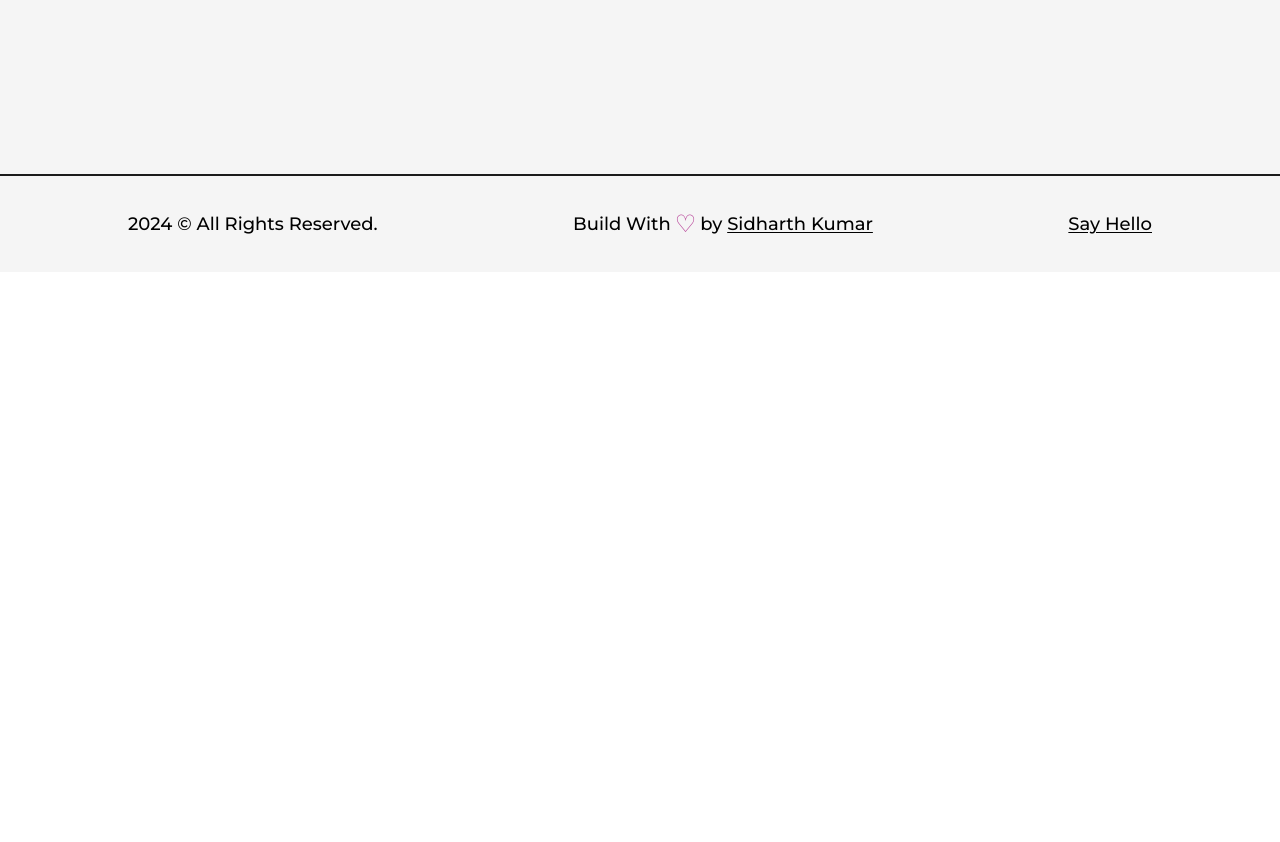
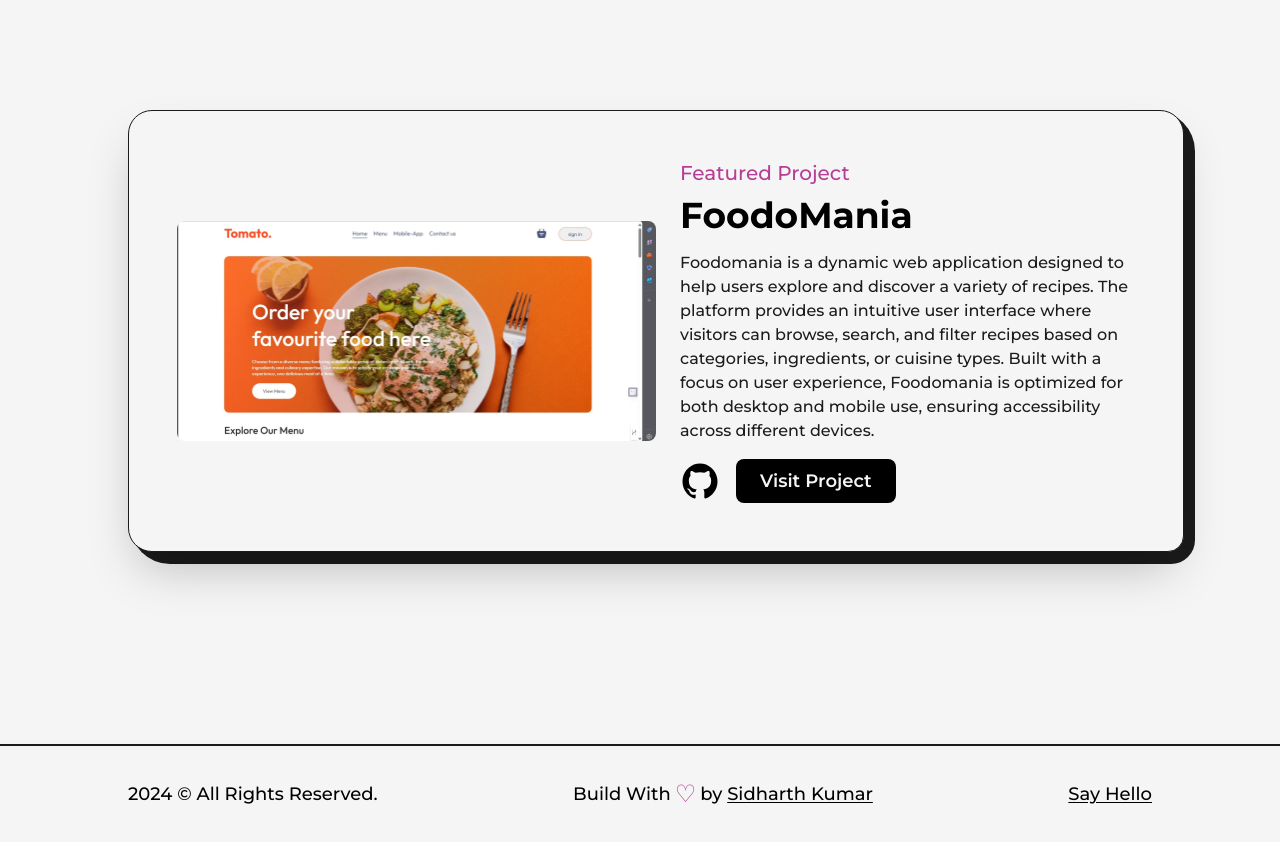
Before and after one commit to Sidharthkrsharma/portfolio, a Next.js app: page /projects in a window 1280 px wide. Shown: the part 2826-3668 px from the top of the page. Before the commit the page ends 3098 px from the top, so only its background shows below. Built offline with nearby package versions, Linux system fonts and the light colour scheme.

Commit message:
some changes

```diff
--- a/src/pages/about.js
+++ b/src/pages/about.js
@@ -1,14 +1,13 @@
 import AnimatedText from '@/components/AnimatedText'
+import Education from '@/components/Education'
 import Layout from '@/components/Layout'
+import Skills from '@/components/Skills'
+import TransitionEffect from '@/components/TransitionEffect'
+import { useInView, useMotionValue, useSpring } from 'framer-motion'
+import Head from 'next/head'
 import Image from 'next/image'
-import React, { useRef, useEffect } from 'react'
+import { useEffect, useRef } from 'react'
 import profilePic from "../../public/images/profile/profile-pic.jpg"
-import Head from 'next/head'
-import { useInView, useMotionValue, useSpring } from 'framer-motion'
-import Skills from '@/components/Skills'
-import Education from '@/components/Education'
-import Experience from '@/components/Experience'
-import TransitionEffect from '@/components/TransitionEffect'
 
 
 
@@ -52,7 +51,7 @@ const about = () => {
             <div className='col-span-3 flex flex-col items-start justify-start xl:col-span-4 md:order-2 md:col-span-8'>
               <h2 className='mb-4 text-lg font-bold uppercase text-dark/75 dark:text-light/75'>Biography</h2>
             <p className='font-medium'>
-            - Hi, I am Sidharth, Passionate Web Developer and Machine Learning Enthusiast with over 1 years of experience in creating and
+            - Hi, I am Sidharth, Passionate Web Developer and Machine Learning Enthusiast with over 2 years of hand-on experience in creating and
 deploying interactive full-stack web applications and machine learning models. Eager to use my skills to help
 solve real-world problems in a professional environment. Focused on exceeding profitability targets through
 skilled management of available personnel and inventory resources. Expert in identifying and capitalizing on
--- a/src/pages/projects.js
+++ b/src/pages/projects.js
@@ -8,6 +8,7 @@ import Image from 'next/image'
 import Link from 'next/link'
 import project4 from "../../public/images/projects/png2jpg/brain.jpg"
 import project3 from "../../public/images/projects/png2jpg/flappy bird.jpg"
+import project7 from "../../public/images/projects/png2jpg/foodomania.jpg"
 import project6 from "../../public/images/projects/png2jpg/mcq.jpg"
 import project5 from "../../public/images/projects/png2jpg/mi.jpg"
 import project2 from "../../public/images/projects/png2jpg/netflix.jpg"
@@ -110,6 +111,8 @@ where user upload  leaf image and help to predict the disease with help of CNN a
     type="Featured Project"
     />
     </div>
+
+
     <div className='col-span-6 sm:col-span-12'>
     <Project
     title="Netflix Clone"
@@ -169,6 +172,17 @@ the Model in 10 Epochs for Better Understanding."
     />
     </div>
 
+    <div className='col-span-12'>
+    <FeaturedProject
+    title="FoodoMania"
+    img={project7}
+    summary="Foodomania is a dynamic web application designed to help users explore and discover a variety of recipes. The platform provides an intuitive user interface where visitors can browse, search, and filter recipes based on categories, ingredients, or cuisine types. Built with a focus on user experience, Foodomania is optimized for both desktop and mobile use, ensuring accessibility across different devices."
+    link="https://foodomania-frontend.onrender.com"
+    github="https://github.com/Sidharthkrsharma/FoodoMania"
+    type="Featured Project"
+    />
+    </div>
+
 
     </div>
   </Layout>
```
Also changed, not shown: public/images/projects/foodomania.png (added), public/images/projects/png2jpg/foodomania.jpg (added).
